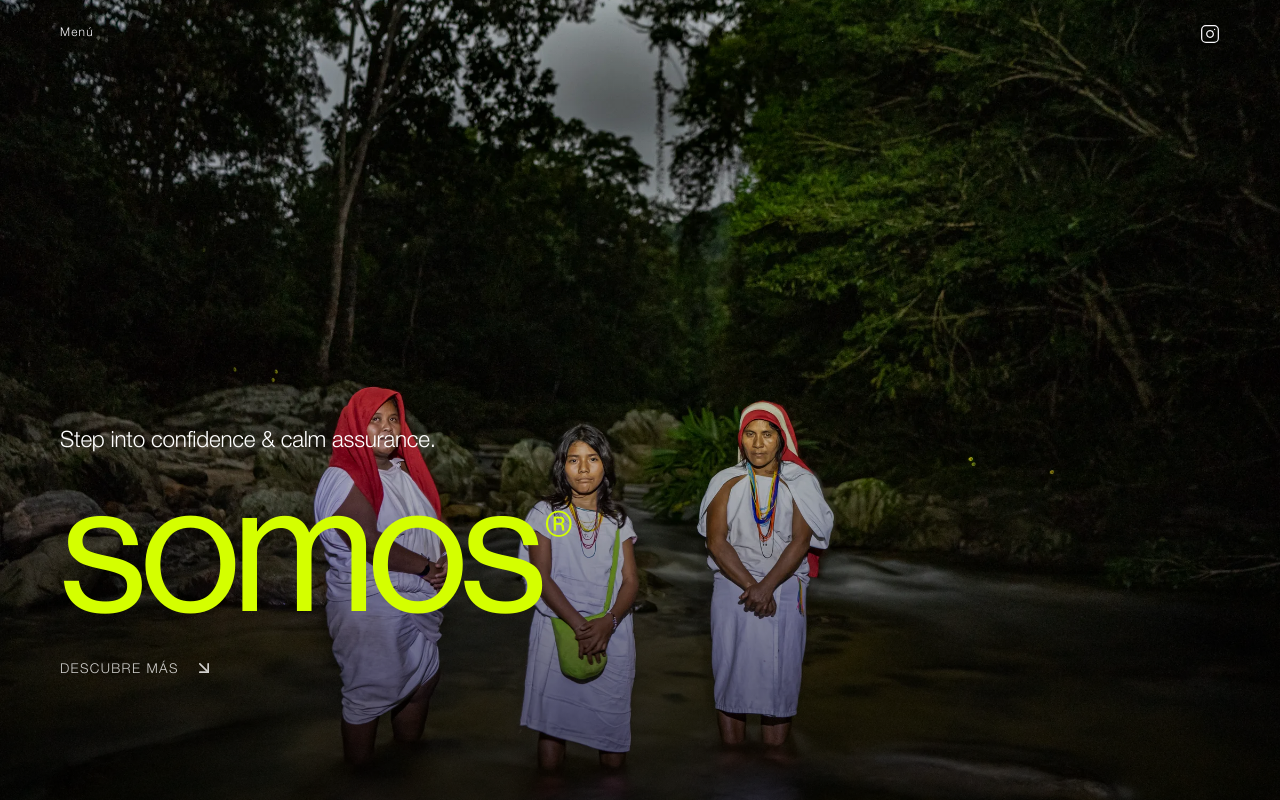
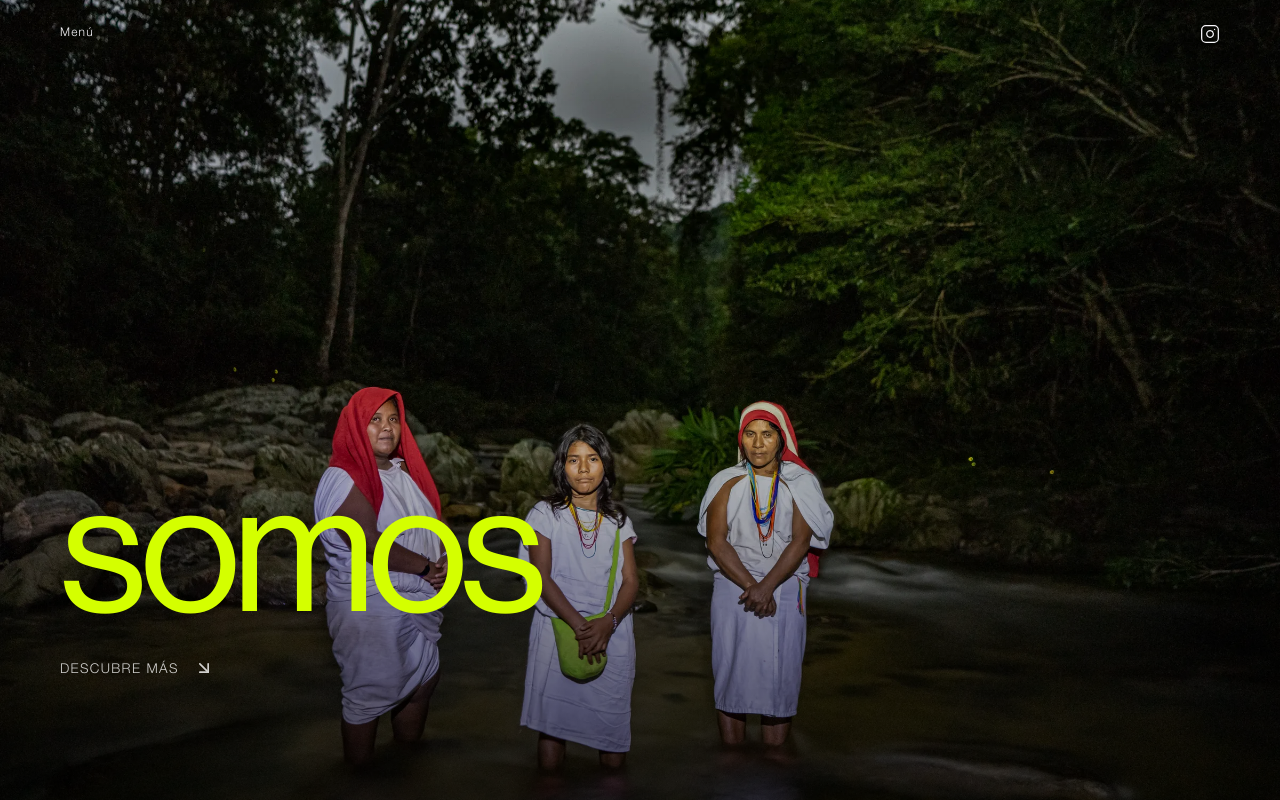
Before and after one commit to donchelo/www.lamagdalena.com, a React (Vite) app: page /somos in a window 1280 px wide. Shown: the top 800 px of the page. Built offline with nearby package versions, Linux system fonts and the light colour scheme.

Commit message:
feat: add AboutHero component for the about page hero section

```diff
--- a/src/components/organisms/AboutHero.jsx
+++ b/src/components/organisms/AboutHero.jsx
@@ -14,8 +14,7 @@ const AboutHero = () => {
 
             <div className="about-hero-container container">
                 <div className="about-hero-content">
-                    <Text className="about-hero-label">Step into confidence & calm assurance.</Text>
-                    <Heading level={1} className="about-hero-title">somos<span>®</span></Heading>
+                    <Heading level={1} className="about-hero-title">somos</Heading>
                     <a href="#somos-content" className="about-hero-scroll">
                         Descubre más
                         <svg width="20" height="20" viewBox="0 0 24 24" fill="none" stroke="currentColor" strokeWidth="2" strokeLinecap="round" strokeLinejoin="round">
```
